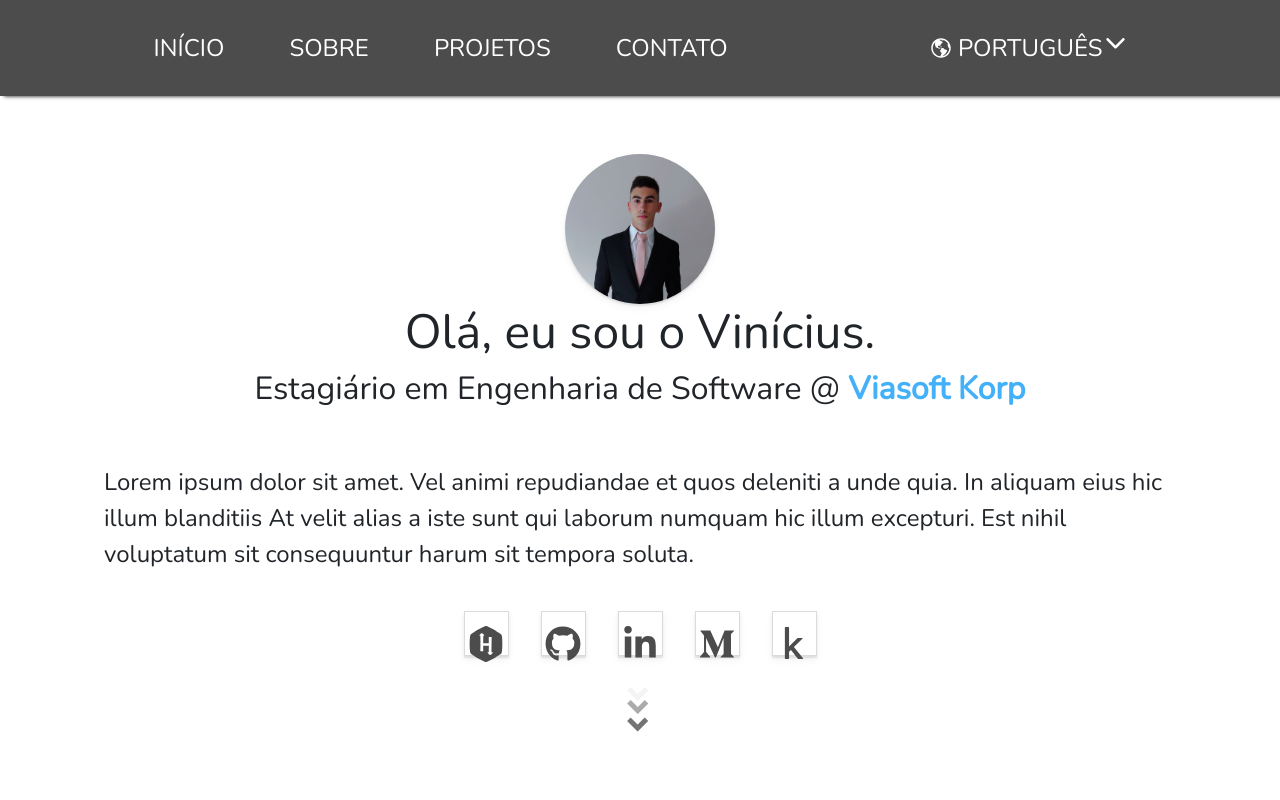
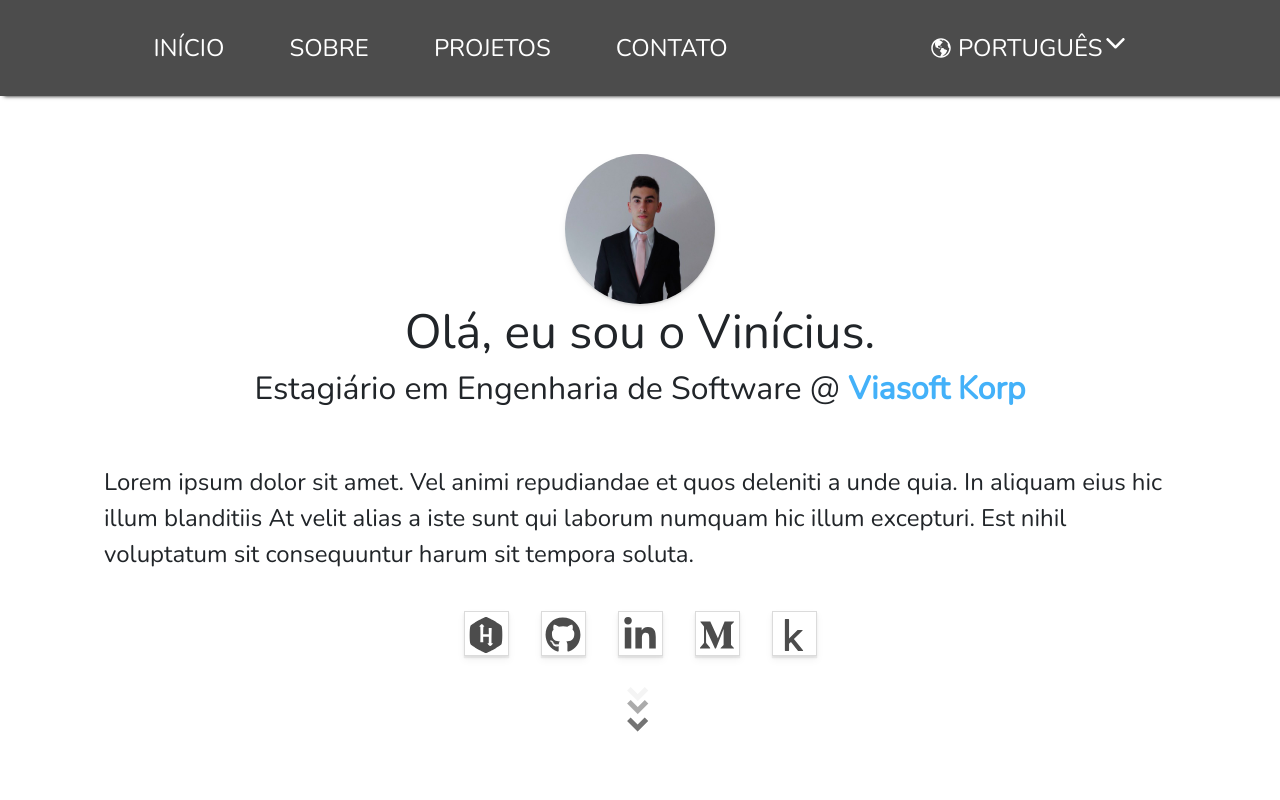
Before and after one commit to ViniciusNalaSantos/PersonalWebsite, a React (Create React App) app in the folder frontend/: page / in a window 1280 px wide. Shown: the top 800 px of the page. Built offline with nearby package versions, Linux system fonts and the light colour scheme.

Commit message:
Adjusting home icons to fit inside the squares.

```diff
--- a/frontend/src/components/Home/home.css
+++ b/frontend/src/components/Home/home.css
@@ -72,6 +72,7 @@
         0 4px 8px rgba(0, 0, 0, 0.05);
     display: flex;
     align-items: center;
+    justify-content: center;
 }
 
 .home-icons-square-hackerrank:visited, .home-icons-square-hackerrank:hover, .home-icons-square-hackerrank:link, .home-icons-square-hackerrank:active,
@@ -88,14 +89,10 @@
 .home-icons-square-linkedln,
 .home-icons-square-medium {
     font-size: 2.25rem;
-    margin: auto;
-    padding-top: 3px;
 }
 
 .home-icons-square-kaggle {
     font-size: 2rem;
-    margin: auto;
-    padding-top: 5px;
 }
 
 .home-arrow-animation {
```
